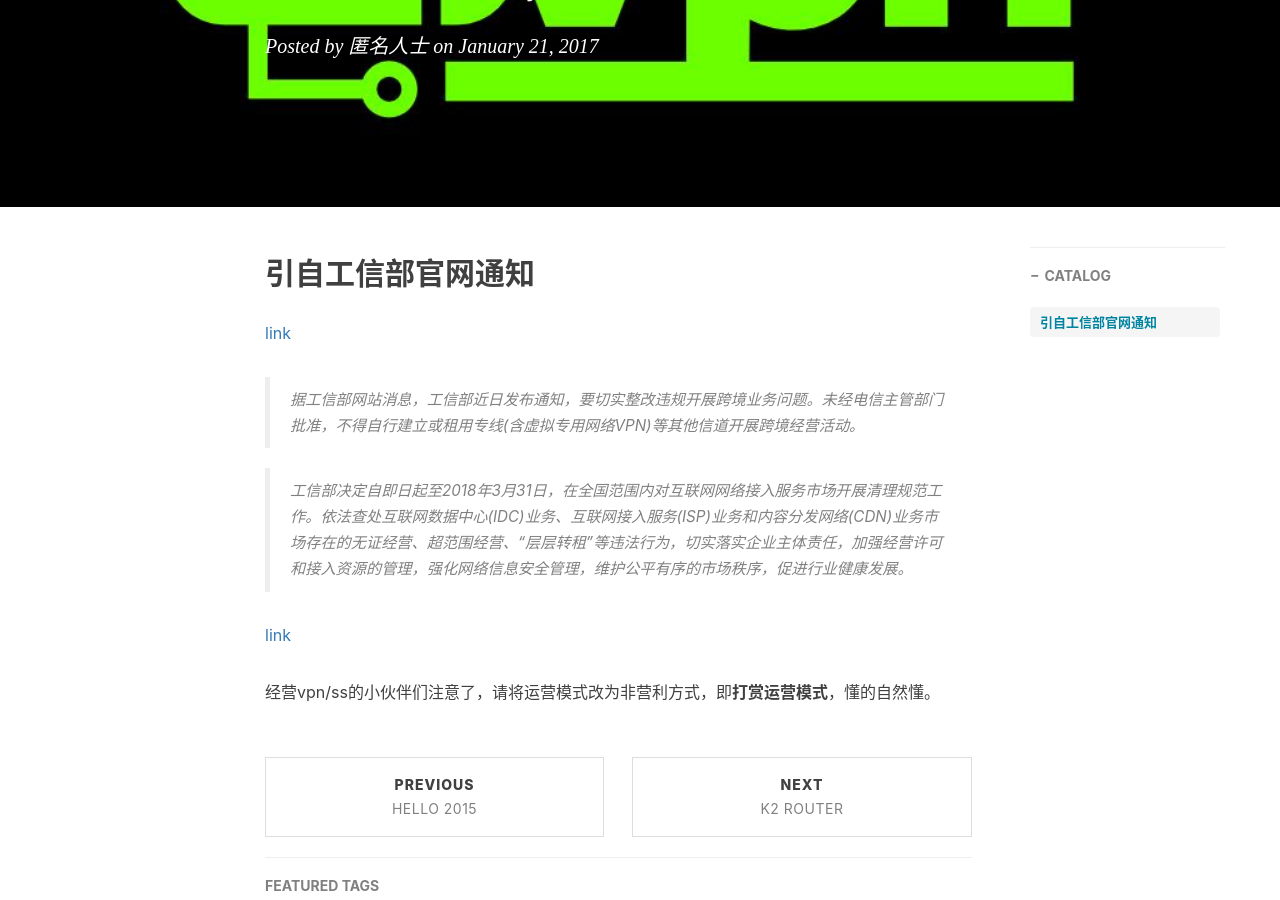
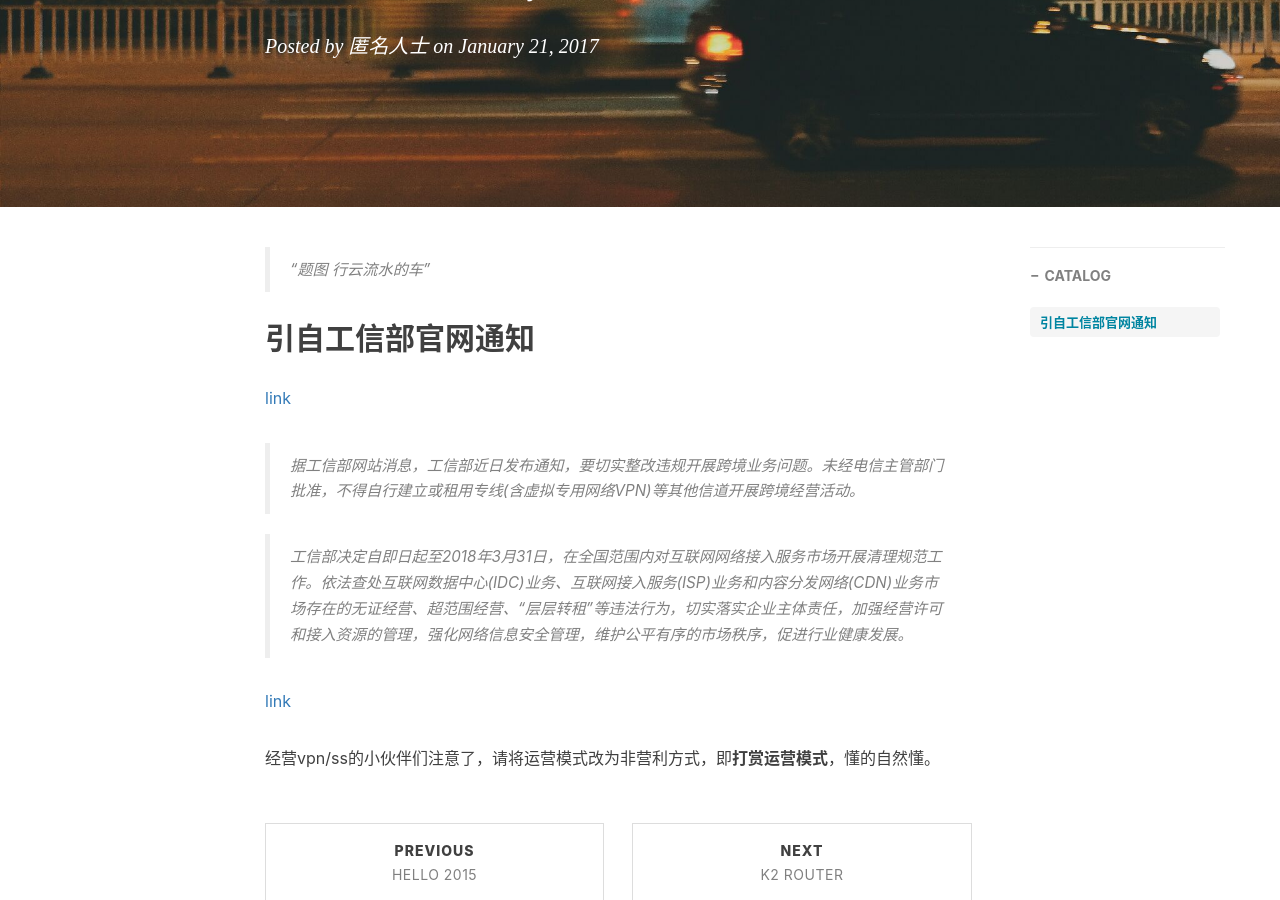
Before and after one commit to bran4he/github-pages, a Jekyll site: the page built from _posts/2017-01-21-VPN-Not-Allowed-for-Business-use.markdown, in a window 1280 px wide and 900 px high, scrolled down 316 px. Built offline with Jekyll 4.4.1, drawn with Linux system fonts in a browser that asks for light colours; nearby versions of some CDN libraries; comment, search, counter and statistics services are not loaded.

```diff
--- a/_posts/2014-01-29-hello-2015.markdown
+++ b/_posts/2014-01-29-hello-2015.markdown
@@ -11,7 +11,7 @@ tags:
     - example
 ---
 
-> “Yeah It's on. ”
+> “题图 未知星球”
 
 
 ## Content
--- a/_posts/2017-01-21-VPN-Not-Allowed-for-Business-use.markdown
+++ b/_posts/2017-01-21-VPN-Not-Allowed-for-Business-use.markdown
@@ -11,6 +11,7 @@ tags:
     - shadowsocks
 ---
 
+> “题图 行云流水的车”
 
 ## 引自工信部官网通知
 [link](http://www.chinanews.com/business/2017/01-23/8132905.shtml)
--- a/_posts/2017-01-22-Hello-K2-Router-and-Shadowsocks.markdown
+++ b/_posts/2017-01-22-Hello-K2-Router-and-Shadowsocks.markdown
@@ -4,16 +4,17 @@ title:      "K2 Router"
 subtitle:   " \"搭车出两个K2路由器，提供SS服务\""
 date:       2017-01-22 12:00:00
 author:     "匿名人士"
-header-img: "/img/in-post/2017/01/2017-bg-0122.png"
+header-img: "/img/in-post/2017/01/2017-bg-0122.jpg"
 catalog: true
 tags:
     - router
     - shadowsocks
 ---
 
+> “题图 飞机上俯瞰香港”
 
 ## 废话不多说，直接上图
 
 - - -
-![image](http://7jpq49.com1.z0.glb.clouddn.com/2017-01-20%20193859_20170123145431.jpg)
+![image](/img/in-post/2017/01/2017-01-22 193859_20170123145431.jpg)
 >出两个K2路由器
```
Also changed, not shown: img/in-post/2017/01/2017-01-22 193859_20170123145431.jpg (added), img/in-post/2017/01/2017-bg-0121.jpg, img/in-post/2017/01/2017-bg-0122.jpg (added), img/in-post/2017/01/2017-bg-0122.png (deleted).
